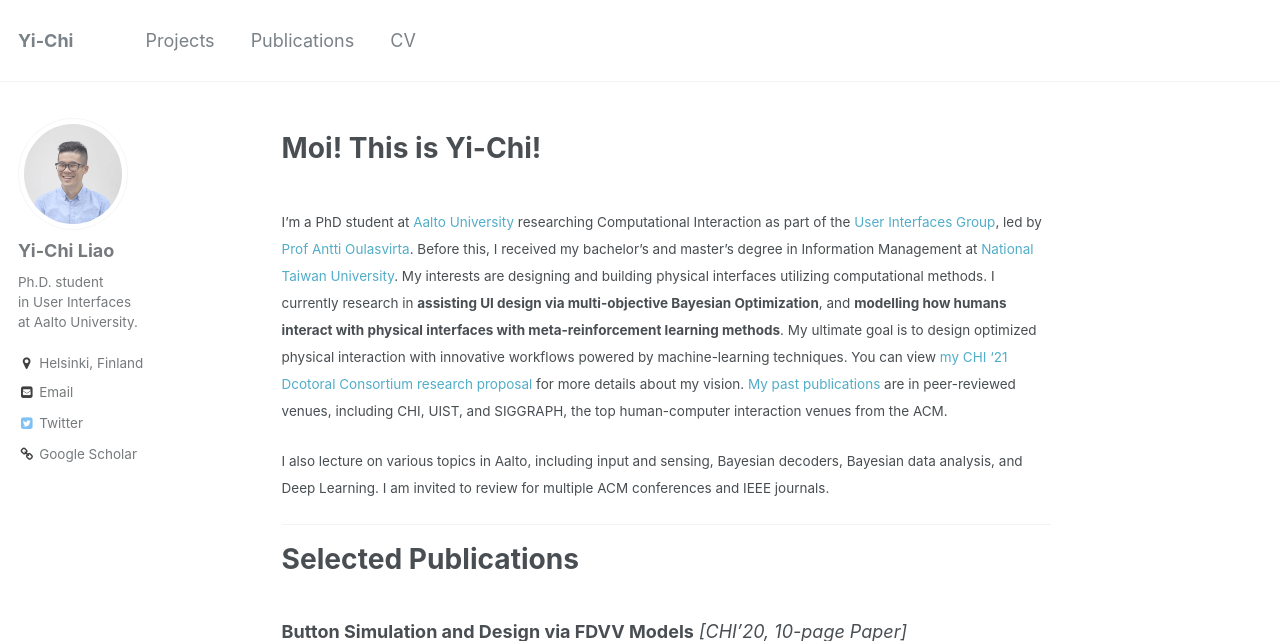
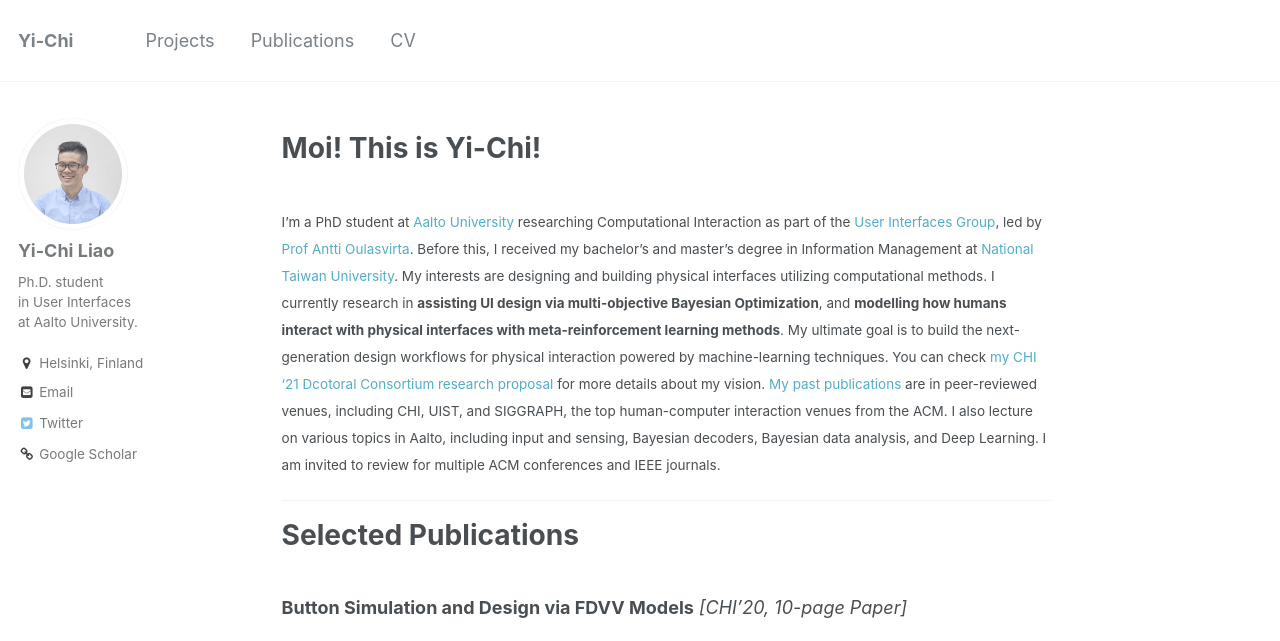
Before and after one commit to yichiliao/yichiliao.github.io, a Jekyll site: the page built from _pages/about.md, in a window 1280 px wide and 900 px high, cut to the strip 0-641 px from the top of the window. Built offline with Jekyll 4.4.1, drawn with Linux system fonts in a browser that asks for light colours.

Commit message:
modify about

```diff
--- a/_pages/about.md
+++ b/_pages/about.md
@@ -10,11 +10,7 @@
 # Moi! This is Yi-Chi!
 <br>
 <small>
-I’m a PhD student at [Aalto University](https://www.aalto.fi/en) researching Computational Interaction as part of the [User Interfaces Group](http://userinterfaces.aalto.fi/), led by [Prof Antti Oulasvirta](http://users.comnet.aalto.fi/oulasvir/). Before this, I received my bachelor’s and master’s degree in Information Management at [National Taiwan University](https://www.ntu.edu.tw/english/). My interests are designing and building physical interfaces utilizing computational methods. I currently research in **assisting UI design via multi-objective Bayesian Optimization**, and **modelling how humans interact with physical interfaces with meta-reinforcement learning methods**. My ultimate goal is to design optimized physical interaction with innovative workflows powered by machine-learning techniques. You can view [my CHI '21 Dcotoral Consortium research proposal](https://arxiv.org/pdf/2101.10032.pdf) for more details about my vision. [My past publications](https://scholar.google.com/citations?user=Ddny4V4AAAAJ&hl=en) are in peer-reviewed venues, including CHI, UIST, and SIGGRAPH, the top human-computer interaction venues from the ACM.
-</small>
-
-<small>
-I also lecture on various topics in Aalto, including input and sensing, Bayesian decoders, Bayesian data analysis, and Deep Learning. I am invited to review for multiple ACM conferences and IEEE journals.
+I’m a PhD student at [Aalto University](https://www.aalto.fi/en) researching Computational Interaction as part of the [User Interfaces Group](http://userinterfaces.aalto.fi/), led by [Prof Antti Oulasvirta](http://users.comnet.aalto.fi/oulasvir/). Before this, I received my bachelor’s and master’s degree in Information Management at [National Taiwan University](https://www.ntu.edu.tw/english/). My interests are designing and building physical interfaces utilizing computational methods. I currently research in **assisting UI design via multi-objective Bayesian Optimization**, and **modelling how humans interact with physical interfaces with meta-reinforcement learning methods**. My ultimate goal is to build the next-generation design workflows for physical interaction powered by machine-learning techniques. You can check [my CHI '21 Dcotoral Consortium research proposal](https://arxiv.org/pdf/2101.10032.pdf) for more details about my vision. [My past publications](https://scholar.google.com/citations?user=Ddny4V4AAAAJ&hl=en) are in peer-reviewed venues, including CHI, UIST, and SIGGRAPH, the top human-computer interaction venues from the ACM. I also lecture on various topics in Aalto, including input and sensing, Bayesian decoders, Bayesian data analysis, and Deep Learning. I am invited to review for multiple ACM conferences and IEEE journals.
 </small>
 
 ------
```
